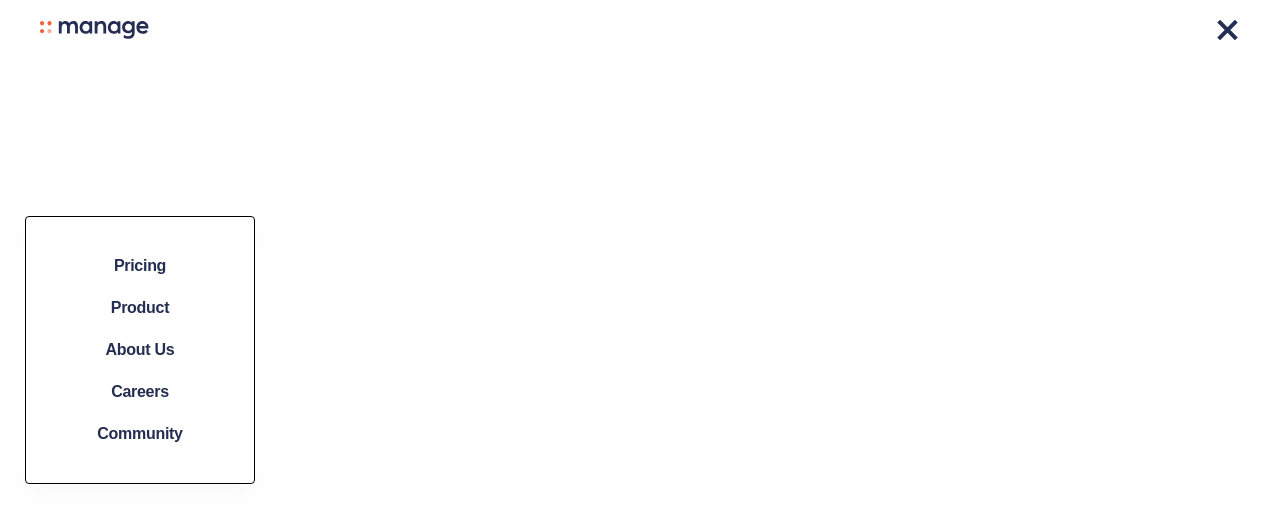
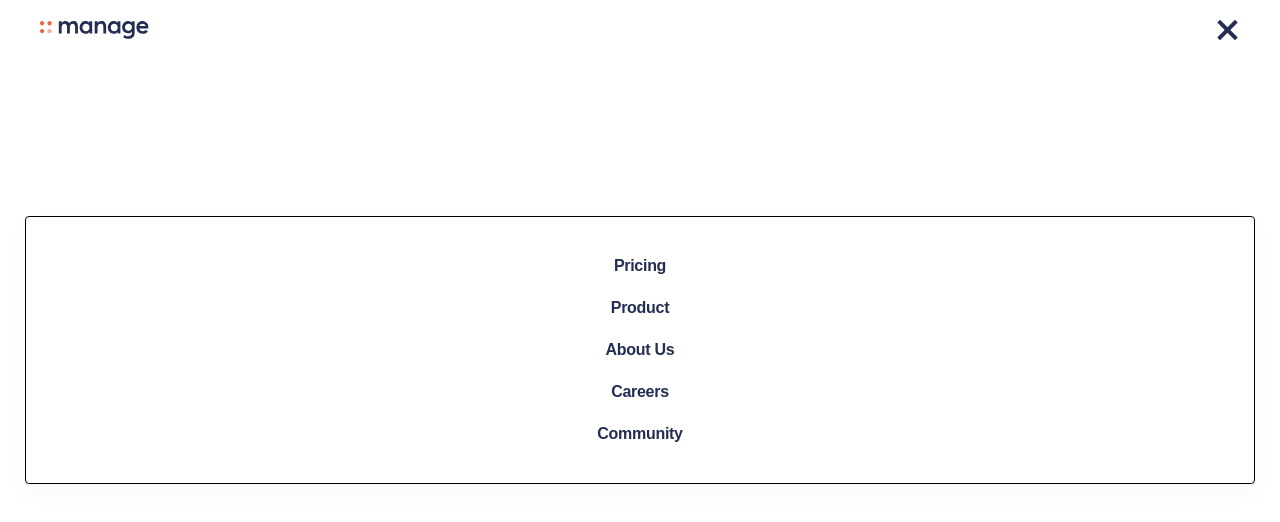
Before and after one commit to Asadbek-Erkinov/Manage, a plain HTML site: page index.html in a window 1280 px wide. Both pictures are taken after a click on the button 1227 px from the left and 29 px from the top of the page. Drawn offline with Linux system fonts and the light colour scheme.

Commit message:
some problem solved

```diff
--- a/css/main.css
+++ b/css/main.css
@@ -94,6 +94,7 @@ img {
   padding-inline: 25px;
   top: -50px;
   left: 0;
+  width: 100%;
   height: 100vh;
 }
 
@@ -104,6 +105,7 @@ img {
   width: 25px;
   height: 20px;
   background-position: center;
+  z-index: 3;
 }
 
 .show-menu .site-header__open-menu {
@@ -112,12 +114,7 @@ img {
 
 
 .navbar {
-  /* width: 243px;
-  border: 1px solid #000;
-  padding-block: 40px;
-  border-radius: 4px;
-  background: #FFF;
-  box-shadow: 0px 10px 20px 0px rgba(80, 86, 98, 0.03); */
+  width: 100%;
 }
 
 .navbar__list {
@@ -125,7 +122,7 @@ img {
   flex-direction: column;
   row-gap: 24px;
   text-align: center;
-  width: 230px;
+  width: 100%;
   margin-inline: auto;
   border: 1px solid #000;
   padding-block: 40px;
```
